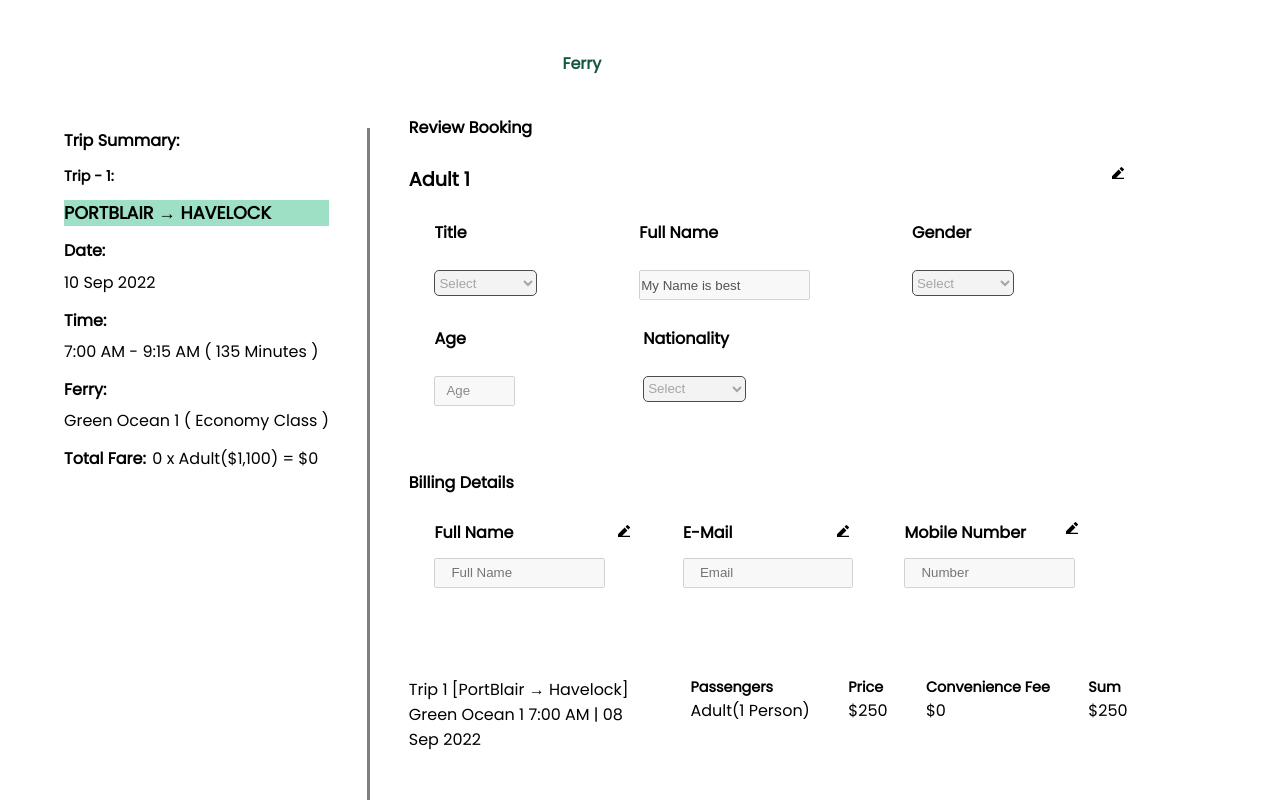
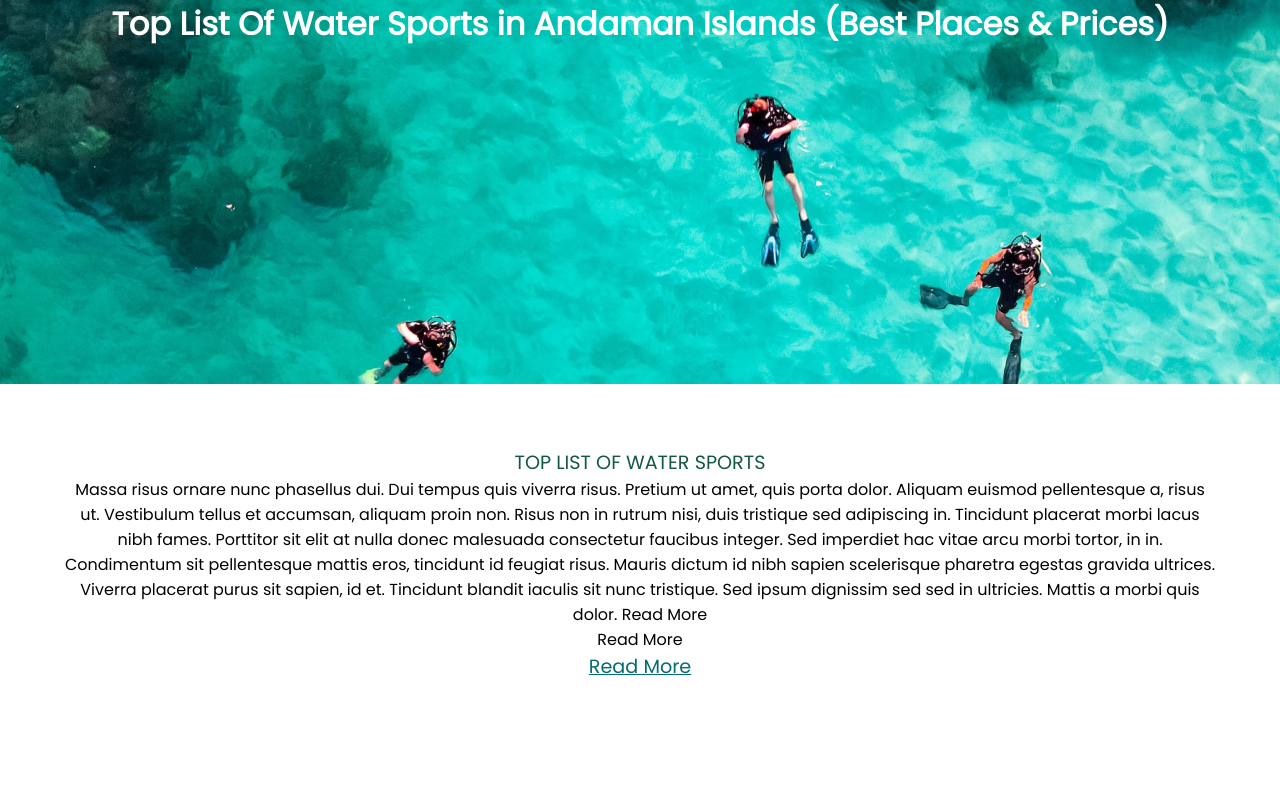
Before and after one commit to paras231/Frontend-mastery, a React (Vite) app in the folder page-design1/: page / in a window 1280 px wide. Shown: the top 800 px of the page. Built offline with nearby package versions, Linux system fonts and the light colour scheme; a web font is replaced by a local one.

Commit message:
added wateractivity

```diff
--- a/page-design1/src/App.jsx
+++ b/page-design1/src/App.jsx
@@ -1,5 +1,6 @@
 import React from "react";
 import "./App.css";
+import WaterActivityMain from "./Travel/Wateractivity/WaterActivityMain";
 import LayoutTesting from "./AntDesignComponents/LayoutTesting";
 import Test1 from "./AntDesignComponents/Test1";
 import EditFerryTravelDetail from "./Travel/EditFerryTravelDetail";
@@ -39,9 +40,10 @@ const App = () => {
   const user = true;
   return (
     <>
+    <WaterActivityMain/>
       {/* <LayoutTesting /> */}
       {/* <Test1/> */}
-      <EditFerryTravelDetail/>
+      {/* <EditFerryTravelDetail/> */}
       {/* <FerryTravelDetail /> */}
       {/* <DivInput/> */}
       {/* <FerrySlider/> */}
--- a/page-design1/src/Travel/EditFerryTravelDetail.scss
+++ b/page-design1/src/Travel/EditFerryTravelDetail.scss
@@ -81,7 +81,7 @@
   display: flex;
   gap: 3vmax;
   margin-top: 5vmax;
-  @include mobile{
+  @include mobile {
     width: 40vw;
     gap: 10px;
     padding-left: 5px;
@@ -90,7 +90,7 @@
 .travel-detail-text {
   width: 19vmax;
   height: 3vmax;
-  @include mobile{
+  @include mobile {
     width: 30vw;
     height: 25vh;
   }
@@ -119,15 +119,15 @@
   display: flex;
   flex-direction: column;
   gap: 3vmax;
-  @include mobile{
-
+  @include mobile {
+    margin-top: 10vh;
   }
 }
 .grand-total-wrapper {
   display: flex;
   gap: 43vmax;
-  @include mobile{
-   gap: 60%;
+  @include mobile {
+    gap: 60%;
   }
 }
 .grand-text {
@@ -137,6 +137,9 @@
 .pay-now-wrapper {
   display: flex;
   gap: 46vmax;
+  @include mobile {
+    gap: 70%;
+  }
 }
 .payment-confirmation-wrapper {
   display: flex;
--- a/page-design1/src/Travel/FerryTravelDetail.scss
+++ b/page-design1/src/Travel/FerryTravelDetail.scss
@@ -130,8 +130,11 @@
   gap: 8vmax;
   margin-left: 2vmax;
   @include mobile {
-    margin-left: 2%;
+    margin-left: 14%;
     gap: 35px;
+    flex-direction: column;
+    justify-content: center;
+    align-items: center;
   }
 }
 .title-wrapper {
@@ -152,8 +155,8 @@
   border: 1px solid #000000;
   border-radius: 5px;
   @include mobile {
-    width: 95px;
-    height: 30px;
+    width: 265px;
+    height: 40px;
   }
 }
 
@@ -173,8 +176,10 @@
   width: 13vmax;
   height: 2vmax;
   @include mobile {
-    height: 25px;
-    width: 90px;
+    height: 35px;
+    width: 256px;
+    padding-left: 10px;
+    font-size: 1.2rem;
   }
 }
 .full-name-input::placeholder {
@@ -196,8 +201,8 @@
   border: 1px solid #000000;
   border-radius: 5px;
   @include mobile {
-    width: 95px;
-    height: 30px;
+    width: 275px;
+    height: 40px;
   }
 }
 .fomr-wrapper-2 {
@@ -205,8 +210,11 @@
   gap: 10vmax;
   margin-left: 2vmax;
   @include mobile {
+    flex-direction: column;
     gap: 60px;
-    margin-left: 20%;
+    margin-left: 14%;
+    justify-content: center;
+    align-items: center;
   }
 }
 .age-wrapper {
@@ -225,8 +233,9 @@
   width: 6vmax;
   height: 2vmax;
   @include mobile {
-    width: 95px;
-    height: 30px;
+    width: 275px;
+    height: 40px;
+    font-size: 1.2rem;
   }
 }
 .age-input::placeholder {
@@ -252,8 +261,8 @@
   border: 1px solid #000000;
   border-radius: 5px;
   @include mobile {
-    width: 90px;
-    height: 35px;
+    width: 275px;
+    height: 40px;
   }
 }
 
@@ -277,7 +286,10 @@
   margin-left: 2vmax;
   @include mobile {
     gap: 30px;
-    margin-left: 4%;
+    margin-left: 14%;
+    flex-direction: column;
+    justify-content: center;
+    align-items: center;
   }
 }
 .contact-full-name-wrapper {
@@ -290,8 +302,10 @@
   width: 17vmax;
   height: 2vmax;
   @include mobile {
-    width: 150px;
-    height: 20px;
+    width: 270px;
+    height: 40px;
+    font-size: 1.2rem;
+    padding-left: 10px;
   }
 }
 .contact-full-name-input::placeholder {
@@ -314,8 +328,10 @@
   width: 17vmax;
   height: 2vmax;
   @include mobile {
-    width: 150px;
-    height: 20px;
+    width: 270px;
+    height: 40px;
+    font-size: 1.2rem;
+    padding-left: 10px;
   }
 }
 .contact-email-input::placeholder {
@@ -330,6 +346,10 @@
   margin-left: 2vmax;
   @include mobile {
     gap: 10px;
+    flex-direction: column;
+    justify-content: center;
+    align-items: center;
+    margin-left: 13%;
   }
 }
 
@@ -346,8 +366,10 @@
   width: 12vmax;
   height: 2vmax;
   @include mobile {
-    width: 105px;
-    height: 20px;
+    width: 210px;
+    height: 40px;
+    padding-left: 10px;
+    font-size: 1.2rem;
   }
 }
 .mobile-text {
--- /dev/null
+++ b/page-design1/src/Travel/Wateractivity/WaterActivityMain.jsx
@@ -0,0 +1,44 @@
+import React from "react";
+import wateractivitybg from "../../assets/wateractivitybg.png";
+import "./WaterActivityMain.scss";
+
+const WaterActivityMain = () => {
+  return (
+    <>
+      <div className="water-activity-header">
+        <h1>
+          Top List Of Water Sports in Andaman Islands (Best Places & Prices)
+        </h1>
+      </div>
+      <div className="water-activity-main-container">
+        <center>
+          <p className="water-activity-heading">TOP LIST OF WATER SPORTS</p>
+        </center>
+        <center>
+          <div className="para-wrapper">
+            <p>
+              Massa risus ornare nunc phasellus dui. Dui tempus quis viverra
+              risus. Pretium ut amet, quis porta dolor. Aliquam euismod
+              pellentesque a, risus ut. Vestibulum tellus et accumsan, aliquam
+              proin non. Risus non in rutrum nisi, duis tristique sed adipiscing
+              in. Tincidunt placerat morbi lacus nibh fames. Porttitor sit elit
+              at nulla donec malesuada consectetur faucibus integer. Sed
+              imperdiet hac vitae arcu morbi tortor, in in. Condimentum sit
+              pellentesque mattis eros, tincidunt id feugiat risus. Mauris
+              dictum id nibh sapien scelerisque pharetra egestas gravida
+              ultrices. Viverra placerat purus sit sapien, id et. Tincidunt
+              blandit iaculis sit nunc tristique. Sed ipsum dignissim sed sed in
+              ultricies. Mattis a morbi quis dolor. Read More
+            </p>
+            <p>Read More</p>
+          </div>
+        </center>
+        <center>
+          <p className="read-more">Read More</p>
+        </center>
+      </div>
+    </>
+  );
+};
+
+export default WaterActivityMain;
--- /dev/null
+++ b/page-design1/src/Travel/Wateractivity/WaterActivityMain.scss
@@ -0,0 +1,29 @@
+
+
+.water-activity-header{
+    background-image: url("../../assets/wateractivitybg.png");
+    width: 100%;
+    height: 30vmax;
+    color: white;
+    text-align: center;
+}
+
+.water-activity-main-container{
+    margin-top: 5vmax;
+}
+
+.water-activity-heading{
+    color: #145843;
+    font-size: 1.2rem;
+    font-weight: 500;
+}
+.para-wrapper{
+    width: 90vmax;
+    font-size: 1rem;
+}
+.read-more{
+  color:  rgba(5, 108, 115, 1);
+  font-size: 1.2rem;
+  font-weight: 500;
+  text-decoration: underline;
+}
```
Also changed, not shown: page-design1/src/assets/wateractivitybg.png (added).
